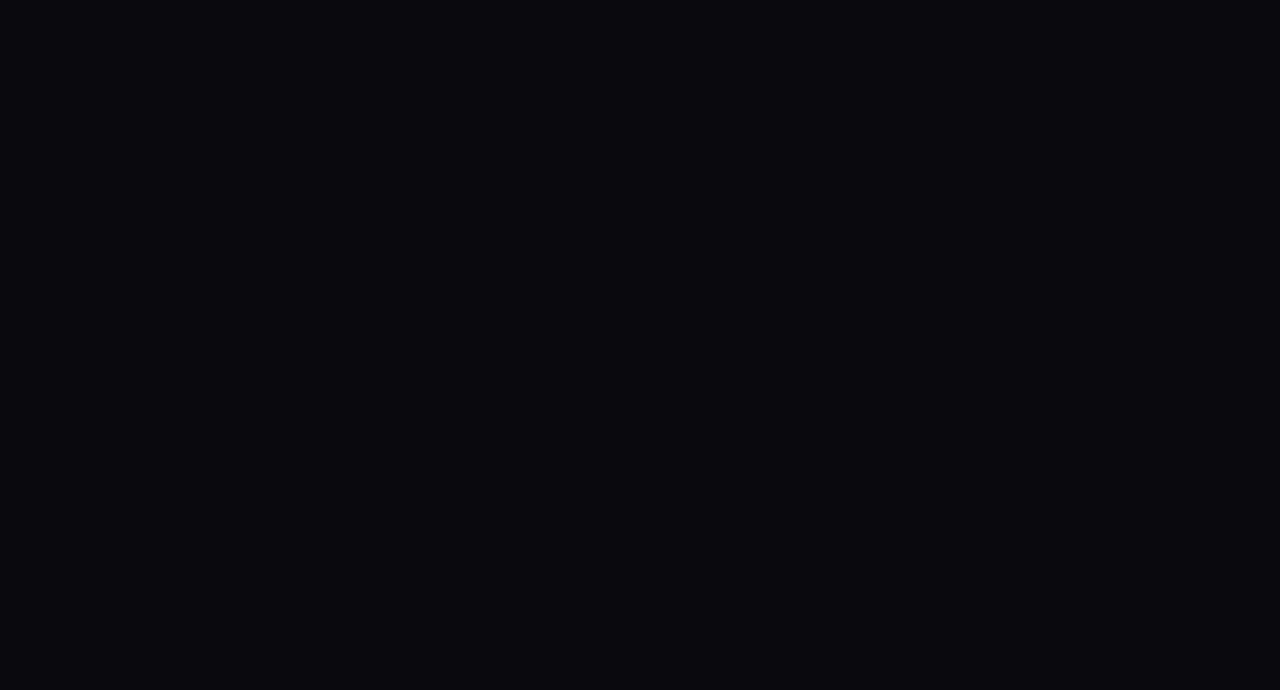
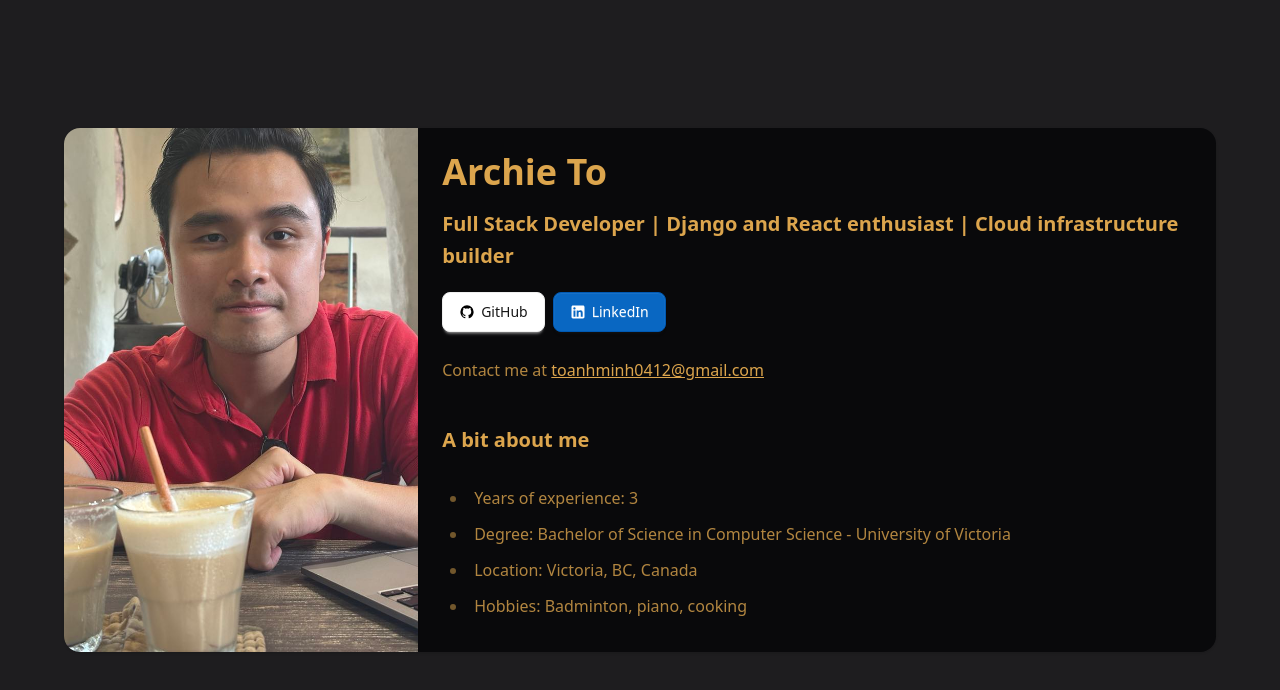
Before and after one commit to toanhminh0412/portfolio, a SvelteKit app: page / in a window 1280 px wide. Shown: the top 690 px of the page. Built offline with nearby package versions, Linux system fonts and the light colour scheme.

Commit message:
Add profile section

```diff
--- /dev/null
+++ b/src/components/+Navbar.svelte
@@ -0,0 +1,40 @@
+<nav class="navbar bg-base-100 shadow-sm fixed top-0 left-0 right-0 z-50">
+  <div class="navbar-start">
+    <div class="dropdown">
+      <div tabindex="0" role="button" class="btn btn-ghost lg:hidden">
+        <svg xmlns="http://www.w3.org/2000/svg" class="h-5 w-5" fill="none" viewBox="0 0 24 24" stroke="currentColor"> <path stroke-linecap="round" stroke-linejoin="round" stroke-width="2" d="M4 6h16M4 12h8m-8 6h16" /> </svg>
+      </div>
+      <ul
+        class="menu menu-sm dropdown-content bg-base-100 rounded-box z-1 mt-3 w-52 p-2 shadow">
+        <li><a>Item 1</a></li>
+        <li>
+          <a>Parent</a>
+          <ul class="p-2">
+            <li><a>Submenu 1</a></li>
+            <li><a>Submenu 2</a></li>
+          </ul>
+        </li>
+        <li><a>Item 3</a></li>
+      </ul>
+    </div>
+    <a class="btn btn-ghost text-xl">daisyUI</a>
+  </div>
+  <div class="navbar-center hidden lg:flex">
+    <ul class="menu menu-horizontal px-1">
+      <li><a>Item 1</a></li>
+      <li>
+        <details>
+          <summary>Parent</summary>
+          <ul class="p-2">
+            <li><a>Submenu 1</a></li>
+            <li><a>Submenu 2</a></li>
+          </ul>
+        </details>
+      </li>
+      <li><a>Item 3</a></li>
+    </ul>
+  </div>
+  <div class="navbar-end">
+    <a class="btn">Button</a>
+  </div>
+</nav>
--- a/src/routes/+layout.svelte
+++ b/src/routes/+layout.svelte
@@ -1,6 +1,10 @@
 <script>
   let { children } = $props();
   import "../global.css";
+  import Navbar from "../components/+Navbar.svelte";
 </script>
 
-{@render children()}
+<main class="md:px-16 py-32 bg-base-300 min-h-screen">
+  <!-- <Navbar /> -->
+  {@render children()}
+</main>
--- a/src/routes/+page.svelte
+++ b/src/routes/+page.svelte
@@ -0,0 +1,35 @@
+<div class="max-w-[500px] lg:max-w-[1000px] xl:max-w-[1200px] 2xl:max-w-[1500px] mx-auto">
+  <div class="card lg:card-side bg-base-100 shadow-sm h-fit">
+    <figure class="w-full lg:w-1/3">
+      <img
+        src="/img/profile.jpeg"
+        alt="Profile"
+        class="w-full h-full object-cover" />
+    </figure>
+    <div class="card-body prose max-w-none">
+      <h1 class="mb-2">Archie To</h1>
+      <h3 class="mt-0">Full Stack Developer | Django and React enthusiast | Cloud infrastructure builder</h3>
+      <div class="flex flex-row gap-2">
+        <!-- GitHub -->
+        <a href="https://github.com/toanhminh0412" target="_blank" class="btn btn-primary">
+          <svg aria-label="GitHub logo" width="16" height="16" xmlns="http://www.w3.org/2000/svg" viewBox="0 0 24 24"><path fill="black" d="M12,2A10,10 0 0,0 2,12C2,16.42 4.87,20.17 8.84,21.5C9.34,21.58 9.5,21.27 9.5,21C9.5,20.77 9.5,20.14 9.5,19.31C6.73,19.91 6.14,17.97 6.14,17.97C5.68,16.81 5.03,16.5 5.03,16.5C4.12,15.88 5.1,15.9 5.1,15.9C6.1,15.97 6.63,16.93 6.63,16.93C7.5,18.45 8.97,18 9.54,17.76C9.63,17.11 9.89,16.67 10.17,16.42C7.95,16.17 5.62,15.31 5.62,11.5C5.62,10.39 6,9.5 6.65,8.79C6.55,8.54 6.2,7.5 6.75,6.15C6.75,6.15 7.59,5.88 9.5,7.17C10.29,6.95 11.15,6.84 12,6.84C12.85,6.84 13.71,6.95 14.5,7.17C16.41,5.88 17.25,6.15 17.25,6.15C17.8,7.5 17.45,8.54 17.35,8.79C18,9.5 18.38,10.39 18.38,11.5C18.38,15.32 16.04,16.16 13.81,16.41C14.17,16.72 14.5,17.33 14.5,18.26C14.5,19.6 14.5,20.68 14.5,21C14.5,21.27 14.66,21.59 15.17,21.5C19.14,20.16 22,16.42 22,12A10,10 0 0,0 12,2Z"></path></svg>
+          GitHub
+        </a>
+
+        <!-- LinkedIn -->
+        <a href="https://www.linkedin.com/in/archie-to-75a4a81a2/" target="_blank" class="btn bg-[#0967C2] text-white border-[#0059b3]">
+          <svg aria-label="LinkedIn logo" width="16" height="16" xmlns="http://www.w3.org/2000/svg" viewBox="0 0 32 32"><path fill="white" d="M26.111,3H5.889c-1.595,0-2.889,1.293-2.889,2.889V26.111c0,1.595,1.293,2.889,2.889,2.889H26.111c1.595,0,2.889-1.293,2.889-2.889V5.889c0-1.595-1.293-2.889-2.889-2.889ZM10.861,25.389h-3.877V12.87h3.877v12.519Zm-1.957-14.158c-1.267,0-2.293-1.034-2.293-2.31s1.026-2.31,2.293-2.31,2.292,1.034,2.292,2.31-1.026,2.31-2.292,2.31Zm16.485,14.158h-3.858v-6.571c0-1.802-.685-2.809-2.111-2.809-1.551,0-2.362,1.048-2.362,2.809v6.571h-3.718V12.87h3.718v1.686s1.118-2.069,3.775-2.069,4.556,1.621,4.556,4.975v7.926Z" fill-rule="evenodd"></path></svg>
+          LinkedIn
+        </a>
+      </div>
+      <div class="mt-4">Contact me at <a href="mailto:toanhminh0412@gmail.com">toanhminh0412@gmail.com</a></div>
+      <h3>A bit about me</h3>
+      <ul>
+        <li>Years of experience: 3</li>
+        <li>Degree: Bachelor of Science in Computer Science - University of Victoria</li>
+        <li>Location: Victoria, BC, Canada</li>
+        <li>Hobbies: Badminton, piano, cooking</li>
+      </ul>
+    </div>
+  </div>
+</div>
```
Also changed, not shown: static/img/profile.jpeg (added).
